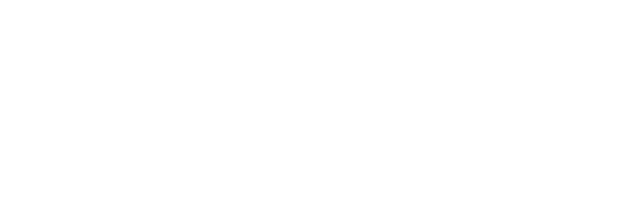
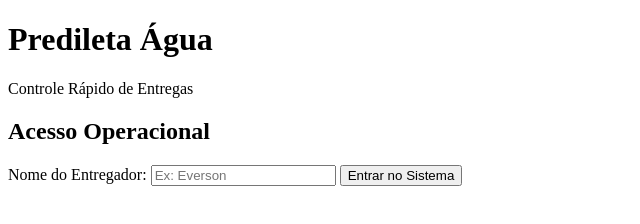
Before and after one commit to evertondso/projeto-predileta, a plain HTML site: page index.html in a window 1280 px wide. Shown: the whole page, without its empty margins (0-640 px from the left). Drawn offline with Linux system fonts and the light colour scheme.

Commit message:
adiciona cabecalho e tela de login operacional no HTML

```diff
--- a/index.html
+++ b/index.html
@@ -6,3 +6,16 @@
   <title>Predileta - Controle de Entregas</title>
 </head>
 <body>
+    <header>
+    <h1>Predileta Água</h1>
+    <p>Controle Rápido de Entregas</p>
+  </header>
+
+  <main>
+    <section id="tela-login">
+      <h2>Acesso Operacional</h2>
+      <label for="operador">Nome do Entregador:</label>
+      <input type="text" id="operador" placeholder="Ex: Everson">
+      <button type="button">Entrar no Sistema</button>
+    </section>
+  </main>
```
